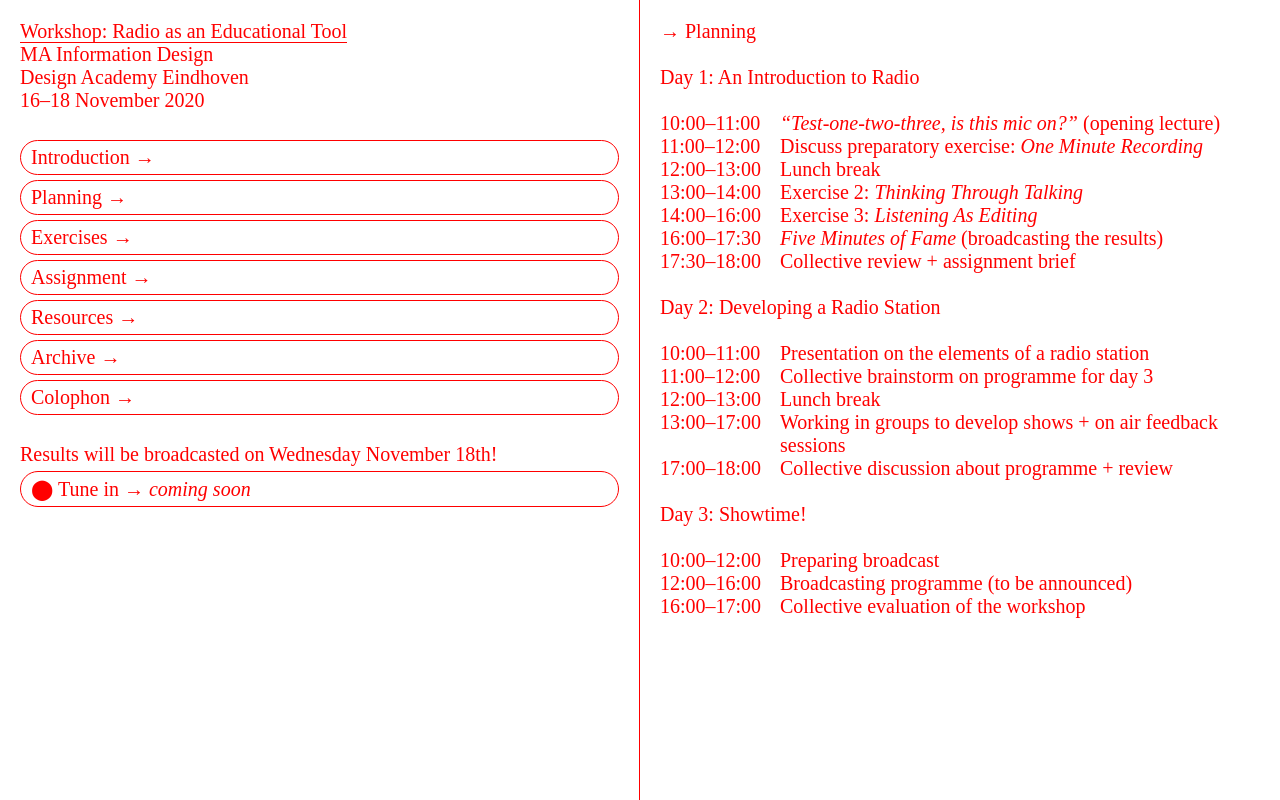
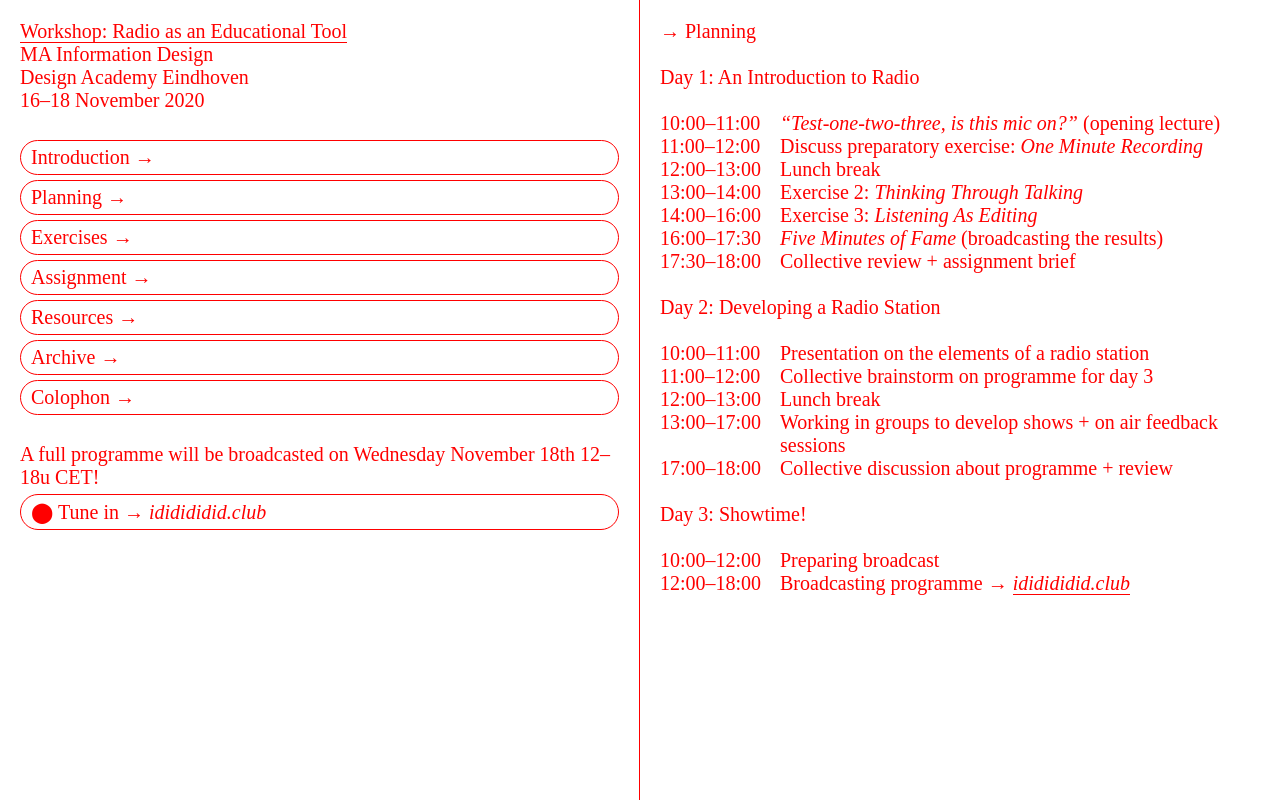
Before and after one commit to benjaminearl/good-times-bad-times-workshop, a plain HTML site: page planning.html in a window 1280 px wide. Drawn offline with Linux system fonts and the light colour scheme.

Commit message:
ididididid link added

```diff
--- a/planning.html
+++ b/planning.html
@@ -21,8 +21,8 @@
       <div class="button" onclick="window.location='https://www.are.na/kirsten-spruit/workshop-radio-as-an-educational-tool';">Resources →</div>
       <div class="button" onclick="window.location='/archive.html';">Archive →</div>
       <div class="button" onclick="window.location='/colophon.html';">Colophon →</div><br>
-      Results will be broadcasted on Wednesday November 18th! <br>
-      <div class="button" onclick="window.location='https://workshop.goodtimesbadtimes.club/';">⬤ Tune in → <i>coming soon</i></div>
+      A full programme will be broadcasted on Wednesday November 18th 12–18u CET!<br>
+      <div class="button" onclick="window.location='http://www.ididididid.club/';">⬤ Tune in → <i>ididididid.club</i></div>
     </div>
     <div id="right">
       → Planning<br><br>
@@ -47,8 +47,7 @@
       Day 3: Showtime!<br><br>
       <div class="planning">
       <div>10:00–12:00</div><div>Preparing broadcast</div>
-      <div>12:00–16:00</div><div>Broadcasting programme (to be announced)</div>
-      <div>16:00–17:00</div><div>Collective evaluation of the workshop</div>
+      <div>12:00–18:00</div><div>Broadcasting programme → <a href="http://www.ididididid.club/"><i>ididididid.club</i></a></div>
     </div><br>
     </div>
   </div>
```
Also changed, not shown: archive.html (+2 -2 lines), assignment.html (+2 -2 lines), colophon.html (+2 -2 lines), exercises.html (+2 -2 lines), index.html (+2 -2 lines), introduction.html (+2 -2 lines), resources.html (+2 -2 lines).
